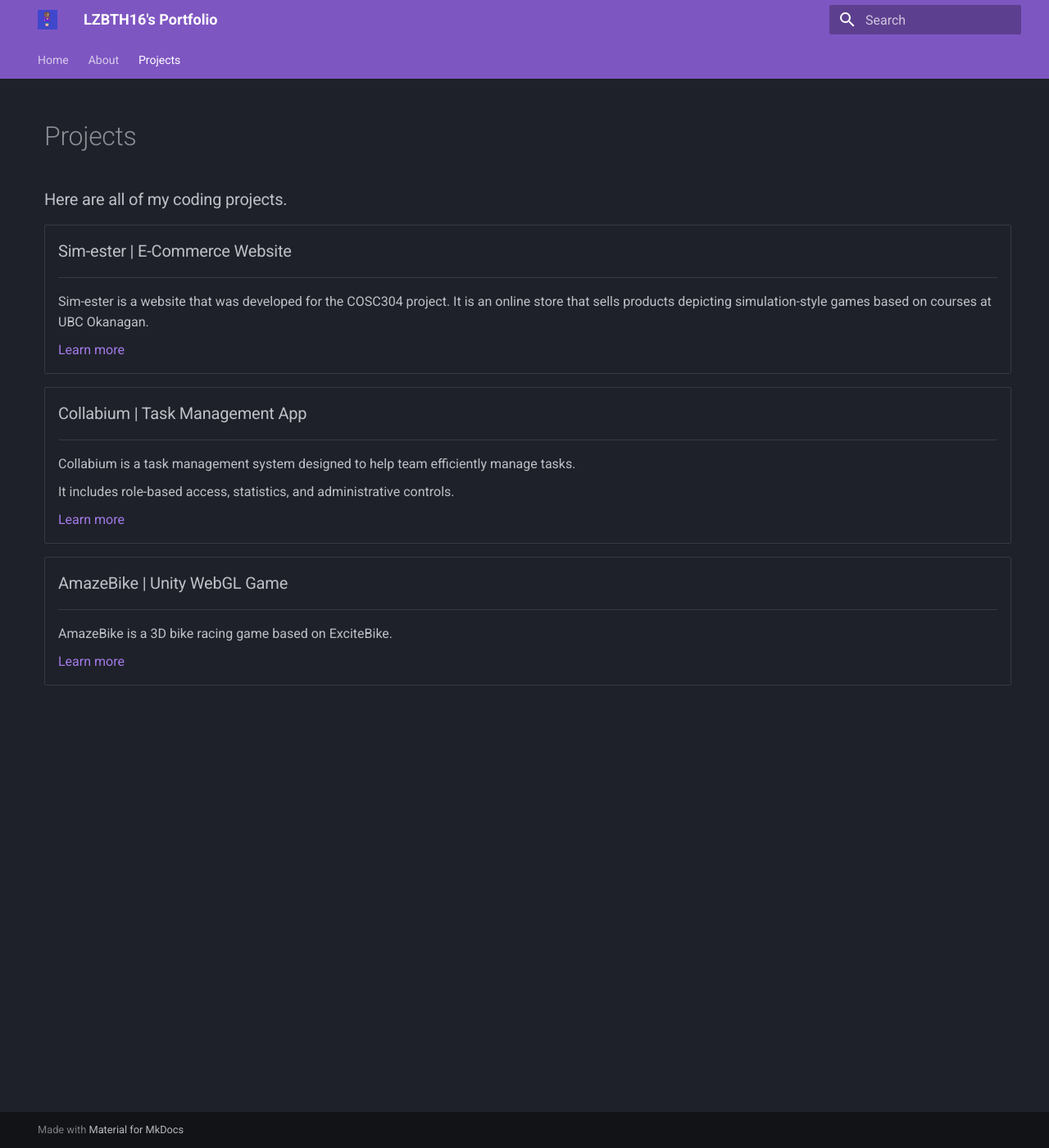
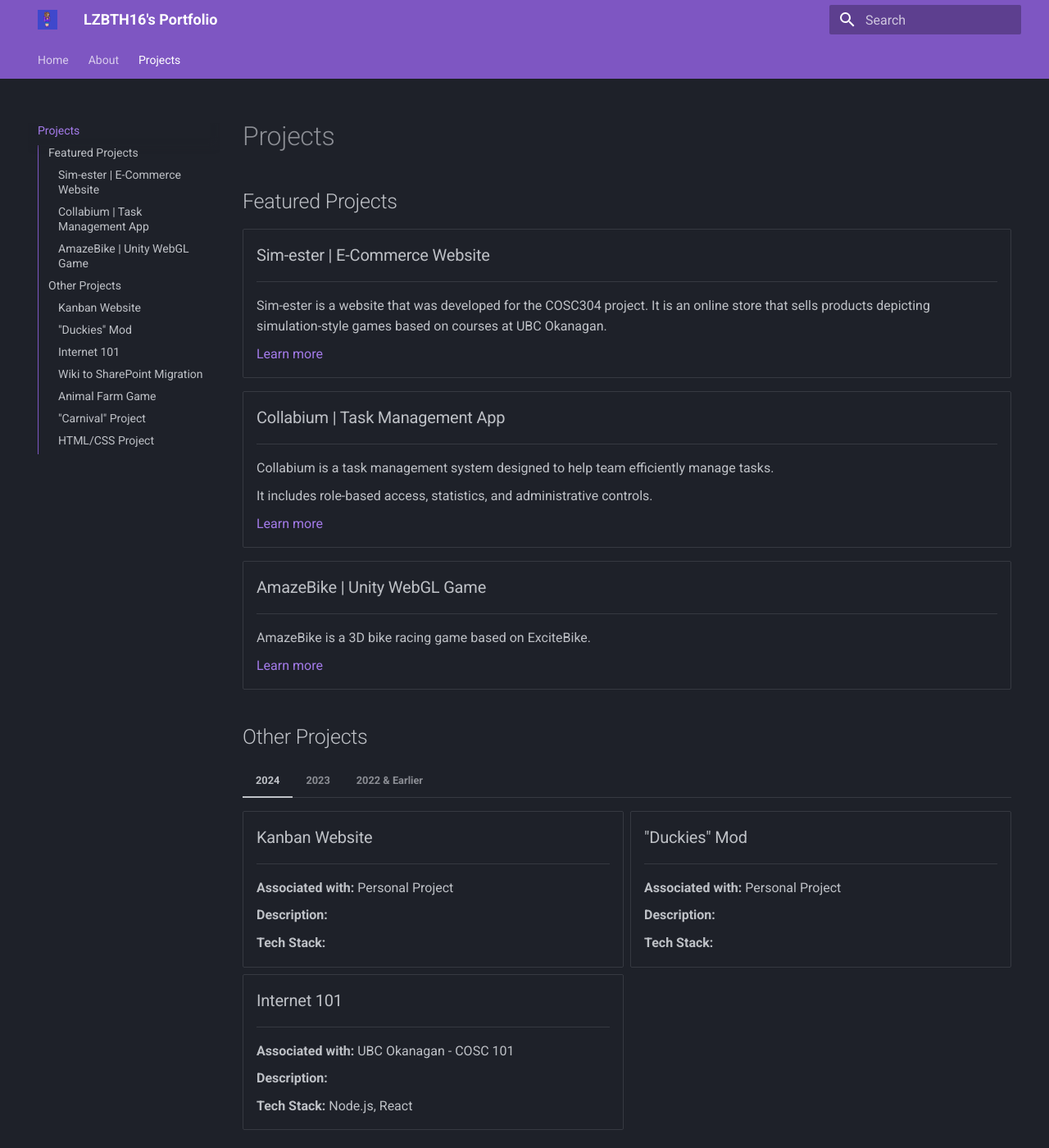
Before and after one commit to LZBTH16/portfolio, an MkDocs documentation site: the page built from docs/projects.md, in a window 1280 px wide and 1400 px high. Shown: the whole window at 82% size. Built offline with MkDocs 1.6.1 and Material for MkDocs 9.7.7, drawn with Linux system fonts in a browser that asks for light colours.

Commit message:
Add basic outline for project page

```diff
--- a/docs/projects.md
+++ b/docs/projects.md
@@ -1,6 +1,6 @@
 # Projects
 
-### Here are all of my coding projects.
+## Featured Projects
 
 <div class="grid cards" markdown>
 
@@ -32,5 +32,87 @@
 
     [Learn more](https://github.com/Zubdragon047/cosc416project)
 
+</div>
 
-</div>
+## Other Projects
+
+=== "2024"
+    <div class="grid cards" markdown>
+
+    - ### Kanban Website
+        ---
+        **Associated with:** Personal Project
+
+        **Description:**
+
+        **Tech Stack:**
+
+    - ### "Duckies" Mod
+        ---
+        **Associated with:** Personal Project
+
+        **Description:**
+
+        **Tech Stack:**
+
+    - ### Internet 101
+        ---
+        **Associated with:** UBC Okanagan - COSC 101
+
+        **Description:**
+
+        **Tech Stack:** Node.js, React
+
+    </div>
+
+=== "2023"
+    <div class="grid cards" markdown>
+
+    - ### Wiki to SharePoint Migration
+        ---
+        **Associated with:** Innovation, Science, and Economic Development (ISED)
+
+        **Description:**
+
+        **Tech Stack:**
+
+    - ### Animal Farm Game
+        ---
+        **Associated with:** UBC Okanagan - COSC 121
+
+        **Description:**
+
+        **Tech Stack:**
+
+    </div>
+
+=== "2022 & Earlier"
+    <div class="grid cards" markdown>
+
+    - ### "Carnival" Project
+        ---
+        **Associated with:** Gateway to Technology
+
+        **Description:**
+        Developed a Python program featuring three mini-games—Mad Libs, Rock, Paper, Scissors, and a simple drawing game—all within a single file. The project highlighted logical thinking through the use of conditionals and user input to control game flow.
+
+        **Tech Stack:** Python
+
+        **[GitHub Repository](https://github.com/LZBTH16/2022-carnival)**
+
+    - ### HTML/CSS Project
+        ---
+        **Associated with:** Gateway to Technology
+
+        **Description:**
+        Created a fake phishing website that mimicked a real one to demonstrate HTML and CSS skills, showcasing both technical proficiency and an understanding of how phishing works.
+
+        **Tech Stack:** HTML, CSS
+
+        **[GitHub Repository](https://github.com/LZBTH16/2022-phish-website)**
+
+        <figure markdown="span">
+        ![ORL Mock Site Top](../images/Phish%20Website%20(top).PNG){ width="500" }
+        </figure>
+
+    </div>
--- a/docs/stylesheets/extra.css
+++ b/docs/stylesheets/extra.css
@@ -1,4 +1,4 @@
 /* Hide left sidebar */
-.md-sidebar--primary {
+/* .md-sidebar--primary {
     display: none;
-  }
+  } */
--- a/mkdocs.yml
+++ b/mkdocs.yml
@@ -28,15 +28,10 @@ markdown_extensions:
       alternate_style: true
   - attr_list
   - md_in_html
+  - pymdownx.blocks.caption
   - pymdownx.emoji:
       emoji_index: !!python/name:material.extensions.emoji.twemoji
       emoji_generator: !!python/name:material.extensions.emoji.to_svg
 
-extra:
-  navigation:
-    collapse: false
-    path: false
-    breadcrumbs: false
-
 extra_css:
   - stylesheets/extra.css
```
Also changed, not shown: docs/about.md (+6 -1 lines), docs/index.md (+5 -0 lines), docs/images/Phish Website (bottom).PNG (added), docs/images/Phish Website (top).PNG (added).
